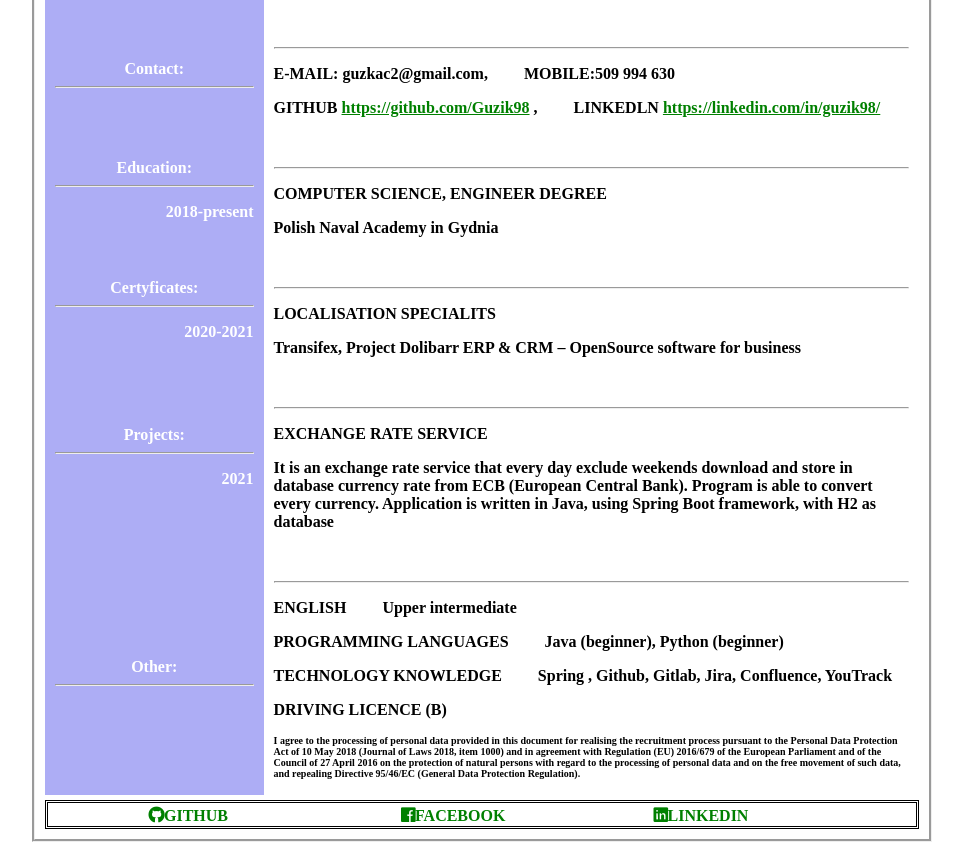
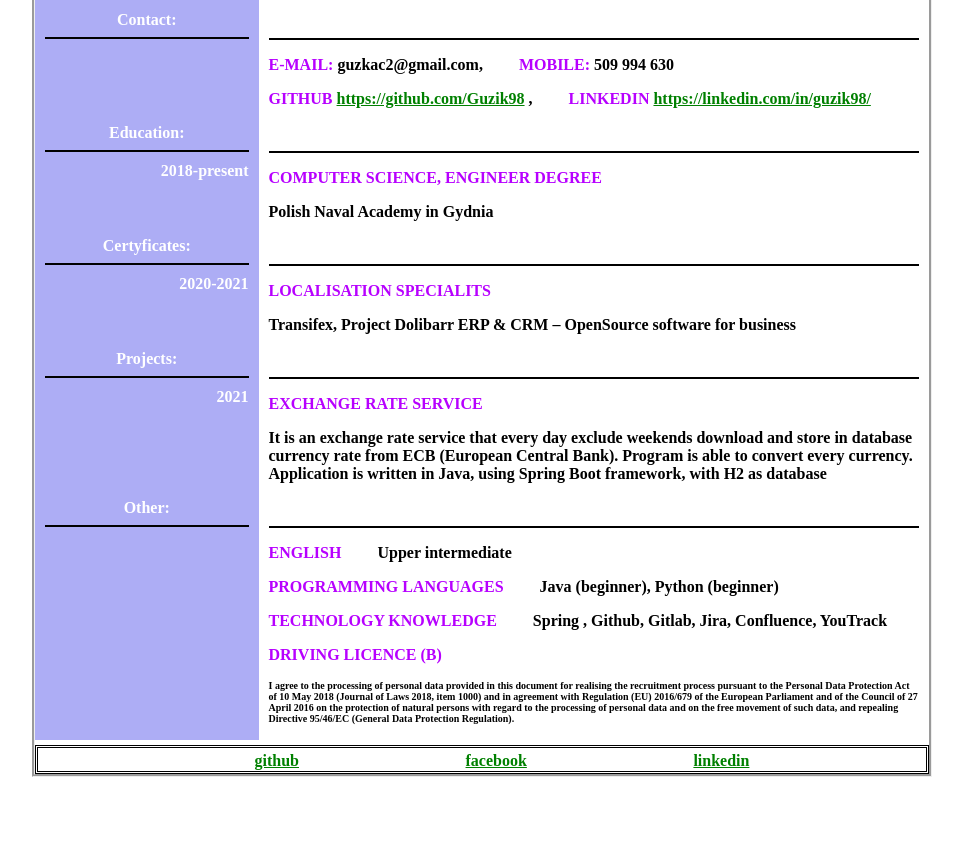
Before and after one commit to Guzik98/GuzikAcademy, a plain HTML site: page index.html in a window 1280 px wide. Shown: the part 269-1119 px from the top of the page, without its empty margins (158-1121 px from the left). After the commit the page ends 1054 px from the top, so only its background shows below. Drawn offline with Linux system fonts and the light colour scheme.

Commit message:
clean code

```diff
--- a/index.html
+++ b/index.html
@@ -5,30 +5,25 @@
     <meta charset="UTF-8">
     <meta http-equiv="X-UA-Compatible" content="IE=edge">
     <meta name="viewport" content="width=device-width, initial-scale=1.0">
+
     <title>Kacper Guzik</title>
-    <link rel="stylesheet" href="https://fonts.googleapis.com/css?family=Tangerine">
-    <link rel='stylesheet' id='fontawesome-css' href='https://use.fontawesome.com/releases/v5.0.1/css/all.css?ver=4.9.1'
-        type='text/css' media='all' />
+
+    <link rel='stylesheet' id='fontawesome-css' href='https://use.fontawesome.com/releases/v5.0.1/css/all.css?ver=4.9.1' type='text/css' media='all' />
     <link rel="stylesheet" href="static/css/main.css" type="text/css">
-    <style type="text/css">
-        tab1 {
-            padding-left: 2em;
-        }
-    </style>
 </head>
 
 <body>
-    <div class="container">
+    <div id="container">
 
-        <div class="header">
+        <div id="header">
             Strona jako moje CV
         </div>
 
-        <div id="blue" class="content-photo">
-            <img class="photo" src="static/image/photo.png">
+        <div id="blue">
+            <img id="photo" src="static/image/photo.png">
         </div>
 
-        <div id="white" class="content-hello">
+        <div id="white">
             <h1>Kacper Guzik</h1>
             <p>
                 I am self-motivated, organized and patient Junior Programmer seeking a suitable position to start a
@@ -39,35 +34,36 @@
             </p>
         </div>
 
-        <div id="blue" class="content-contact">
-
+        <div id="blue">
             <a>Contact:</a>
             <hr>
         </div>
 
-        <div id="white" class="content-contact-white">
+        <div id="white">
             <hr>
             <p>
-                <span>e-mail:</span>
-                guzkac2@gmail.com, <tab1></tab1> <strong>MOBILE:</strong>509 994 630
+                <span>e-mail: </span> guzkac2@gmail.com,
+                <tab1 id="tab1">
+                     <span>mobile: </span>509 994 630
+                </tab1>
             </p>
 
             <p>
                 <span>github</span>
                 <a href="https://github.com/Guzik98">https://github.com/Guzik98</a>
-                ,<tab1></tab1>
-                <span>LINKEDLN</span>
+                ,<tab1 id="tab1"></tab1>
+                <span>linkedin</span>
                 <a href="https://linkedin.com/in/guzik98/">https://linkedin.com/in/guzik98/</a>
             </p>
         </div>
 
-        <div id="blue" class="content-education">
+        <div id="blue">
             <a>Education:</a>
             <hr>
-            <p class="small"><small>2018-present</small></p>
+            <p id="small"><small>2018-present</small></p>
         </div>
 
-        <div id="white" class="content-education-white">
+        <div id="white"">
             <hr>
             <p>
                 <span>computer science, engineer degree</span>
@@ -75,29 +71,29 @@
             </p>
         </div>
 
-        <div id="blue" class="content-certificates">
+        <div id="blue">
             <a>Certyficates:</a>
             <hr>
-            <p class="small"><small>2020-2021</small></p>
+            <p id="small"><small>2020-2021</small></p>
         </div>
 
-        <div id="white" class="content-certificates-white">
+        <div id="white">
             <hr>
             <p>
                 <span>LOCALISATION SPECIALITS</span>
                 <p>Transifex, Project Dolibarr ERP & CRM –
-                    OpenSource software for business</p>
+                    OpenSource software for business
+                </p>
             </p>
         </div>
 
-        <div id="blue" class="content-projects">
+        <div id="blue">
             <a>Projects:</a>
             <hr>
-            <p class="small"><small>2021</small></p>
-
+            <p id="small"><small>2021</small></p>
         </div>
 
-        <div id="white" class="content-projects-white">
+        <div id="white">
             <hr>
             <p>
                 <span>EXCHANGE RATE SERVICE</span>
@@ -110,27 +106,29 @@
             </p>
         </div>
 
-        <div id="blue" class="content-other">
+        <div id="blue">
             <a>Other:</a>
             <hr>
         </div>
 
-        <div id="white" class="content-other-white">
+        <div id="white">
             <hr>
             <p>
                 <span>english</span>
-                <tab1>Upper intermediate</tab1>
+                <tab1 id="tab1">Upper intermediate</tab1>
                 <p>
                     <span>Programming languages</span>
-                    <tab1>Java (beginner), Python (beginner)</tab1>
+                    <tab1 id="tab1">Java (beginner), Python (beginner)</tab1>
                 </p>
 
                 <p>
                     <span>TECHNOLOGY KNOWLEDGE</span>
-                    <tab1>Spring , Github, Gitlab, Jira, Confluence, YouTrack</tab1>
+                    <tab1 id="tab1">Spring , Github, Gitlab, Jira, Confluence, YouTrack</tab1>
                 </p>
 
-                <p><span>DRIVING LICENCE (B) </span></p>
+                <p>
+                    <span>DRIVING LICENCE (B) </span>
+                </p>
 
                 <p id="law">I agree to the processing of personal data provided in this document for realising the
                     recruitment process pursuant to
@@ -140,28 +138,28 @@
                     persons with regard
                     to the processing of personal data and on the free movement of such data, and repealing Directive
                     95/46/EC (General Data
-                    Protection Regulation).</p>
+                    Protection Regulation).
+                </p>
             </p>
         </div>
 
-        <div class="footer">
+        <div id="footer">
             <ul>
-                <li class="github">
+                <li id="github">
                     <a href="https://github.com/Guzik98">
-                        <span class="fab fa-github">github</span>
-                    </a>
-
-                </li>
-
-                <li class="facebook">
-                    <a href="https://www.facebook.com/kacper.guzik.3/">
-                        <span class="fab fa-facebook">facebook</span>
+                        <span id="fab fa-github">github</span>
                     </a>
                 </li>
 
-                <li class="linkedin">
+                <li id="facebook">
+                    <a href="https://www.facebook.com/kacper.guzik.3/">
+                        <span id="fab fa-facebook">facebook</span>
+                    </a>
+                </li>
+
+                <li id="linkedin">
                     <a href="https://www.linkedin.com/in/guzik98/">
-                        <span class="fab fa-linkedin">linkedin</span>
+                        <span id="fab fa-linkedin">linkedin</span>
                     </a>
                 </li>
             </ul>
--- a/static/css/main.css
+++ b/static/css/main.css
@@ -1,108 +1,101 @@
-
 *{
   background-color: none;
   font-family:'Times New Roman', Times, serif;
   font-size: 16px;
+  font-weight: bold;
 }
 
-.container{
-  padding: 10px;
+#container{
   margin: auto;
   max-width: 900px;
 
-  background-color: white;
-  font-weight: bold;
+  background-color: hsl(0, 0%, 100%);
+
   display: grid;
-
   grid-template-columns: repeat(4, 1fr);
-
-  justify-items: stretch;
-  align-items: stretch;
-  align-content: stretch;
 
   border-style: groove;
   box-sizing: border-box;
 }
 
-.container div{
+#container div{
   padding-left: 10px;
   padding-right: 10px;
+  margin: none;
 }
 
-
-.header{
+#header{
   grid-column-start: 1;
   grid-column-end: 5;
   font-size: 46px;
-  margin-bottom: 5px;
+  margin-bottom: 20px;
   text-align: center;
   border-style: double;
   box-sizing: border-box;
 }
 
-.content-photo .photo{
+#blue{
+  min-width: 80px;
+  text-align: center;
+  background-color: rgb(173, 173, 245);
+  color: rgb(255, 255, 255);
+}
+
+#blue #small{
+  font-size: 10px;
+  text-align: end;
+}
+
+#blue #photo{
   width: 70%;
   border-radius: 50%;
-  bottom: 0;
+  padding-top: 20px;
 }
 
-.photo:hover{
+#blue #photo:hover{
   width: 100%;
-}
-
-#blue{
-  padding-top: 10px;
-  min-width: 80px;
-  text-align: center;
-  align-content: center;
-  background-color: rgb(173, 173, 245);
-  color: white;
-}
-
-h1{
-  font-size: 40px;
-}
-.small{
-  text-align: end;
 }
 
 #white{
   min-width: 20px;
-  padding-top: 26px;
+  padding-top: 19px;
   grid-column: span 3;
   background-color: white;
 }
 
-span{
+#white span{
   text-transform: uppercase;
+  color: rgb(183, 0, 255);
 }
 
-#law{
+#white h1{
+  font-size: 40px;
+}
+
+#white h1:hover{
+  font-size: 60px;
+}
+
+#white #law{
   font-size: 10px;
 }
 
-.footer{
+#footer{
   margin-top: 5px;
   grid-row-start: 8;
   grid-column: span 4;
   border-style: double;
-  padding: auto;
 }
 
-ul{
+#footer ul{
   margin: auto;
   display: flex;
-  justify-content: space-evenly;
+  justify-content:space-evenly;
 }
 
-ul li{
+#footer ul li{
   display: inline;
   font-size: 20px;
-  width: 25%;
-}
-
-li:focus{
-  width: 50%;
 }
 
 a:link{
@@ -117,10 +110,16 @@
   color: red;
 }
 
-span:hover{
-  font-size: 30px;
+p:hover{
+  color: indianred;
 }
 
-p:hover{
-  background-color: indianred;
+hr{
+  height: 2px;
+  background-color: black;
+  border: none;
 }
+
+#tab1 {
+  padding-left: 2em;
+}
```
